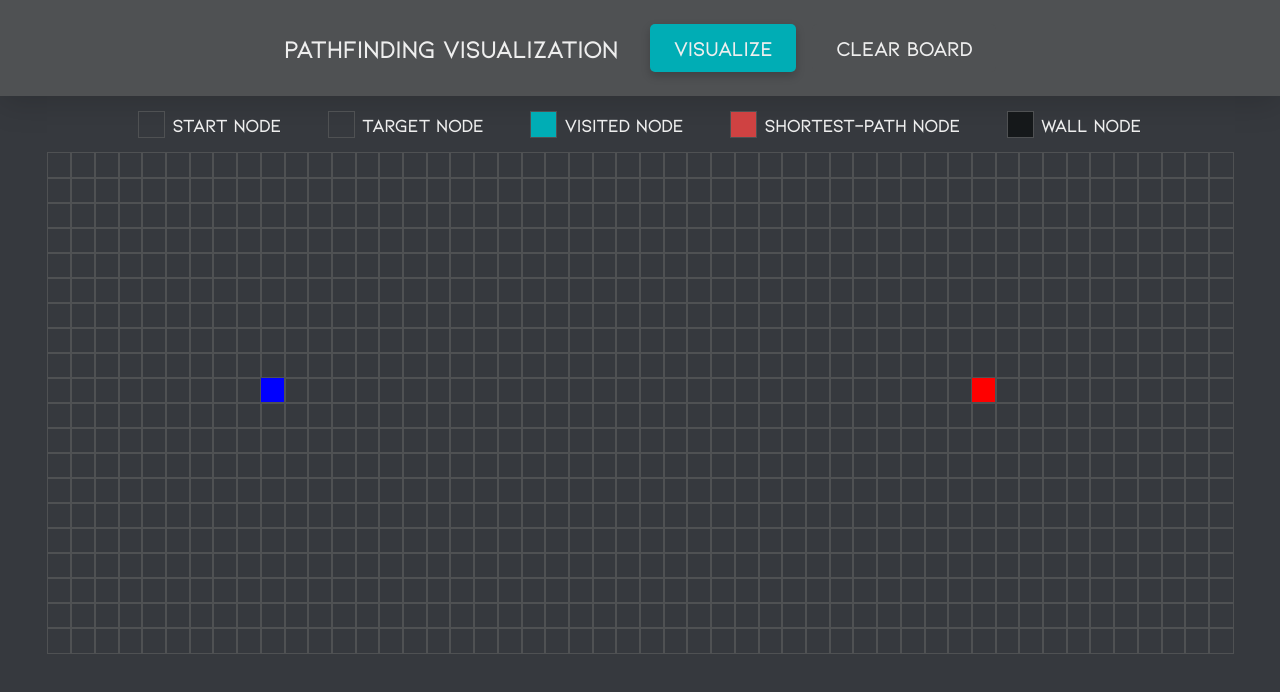
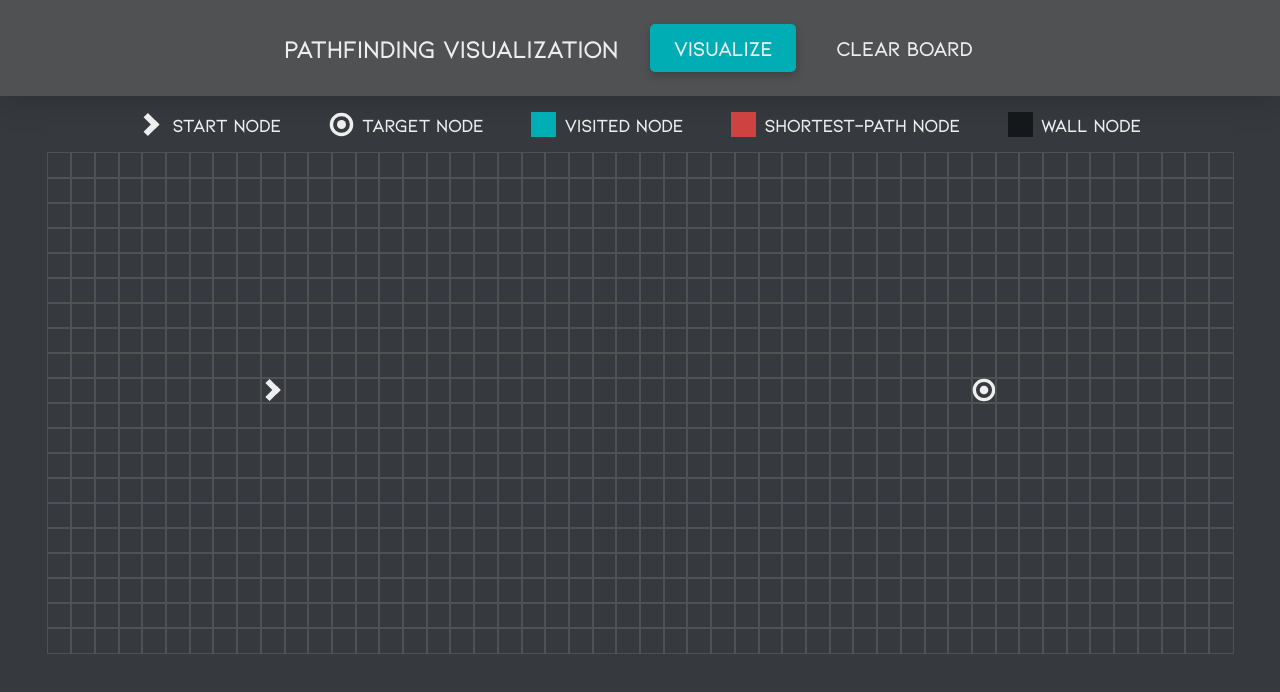
Before and after one commit to gitSuki/pathfinding-visualization, a Vue app: page / in a window 1280 px wide. Shown: the top 692 px of the page. Built offline with nearby package versions, Linux system fonts and the light colour scheme.

Commit message:
Add SVGs for start and end nodes

```diff
--- a/src/components/GridDescription.vue
+++ b/src/components/GridDescription.vue
@@ -1,19 +1,25 @@
 <script setup>
 import GridNode from "./GridNode.vue";
-
 </script>
 
 <template>
   <ul>
-    <li><grid-node></grid-node>Start Node</li>
-    <li><grid-node></grid-node>Target Node</li>
-    <li><grid-node :is-visited-anim="true" class="no-anim"></grid-node>Visited Node</li>
-    <li><grid-node :is-shortest-path-anim="true" class="no-anim"></grid-node>Shortest-path Node</li>
-    <li><grid-node :is-wall="true" class="no-anim"></grid-node>Wall Node</li>
+    <li><grid-node :is-start="true"></grid-node>Start Node</li>
+    <li><grid-node :is-end="true"></grid-node>Target Node</li>
+    <li><grid-node :is-visited-anim="true"></grid-node>Visited Node</li>
+    <li>
+      <grid-node :is-shortest-path-anim="true"></grid-node>Shortest-path Node
+    </li>
+    <li><grid-node :is-wall="true"></grid-node>Wall Node</li>
   </ul>
 </template>
 
-<style>
+<style scoped>
+* {
+  outline: none !important;
+  animation: none !important;
+}
+
 ul {
   display: flex;
   justify-content: center;
@@ -32,8 +38,4 @@ li {
   font-weight: bold;
   color: #eeeeee;
 }
-
-.no-anim {
-  animation: none !important;
-}
 </style>
--- a/src/components/GridNode.vue
+++ b/src/components/GridNode.vue
@@ -70,10 +70,12 @@ div {
 }
 
 .start-node {
-  background-color: blue;
+  background-image: url("../assets/start.svg");
+  background-size: 100%;
 }
 .end-node {
-  background-color: red;
+  background-image: url("../assets/target.svg");
+  background-size: 100%;
 }
 
 .visited-node {
```
Also changed, not shown: src/assets/start.svg (added), src/assets/target.svg (added).
